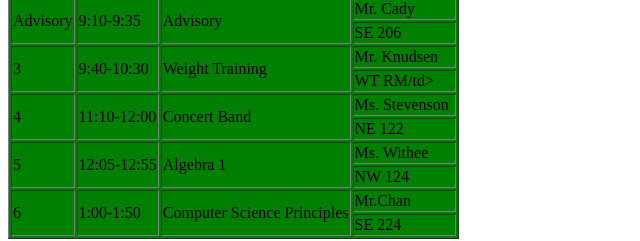
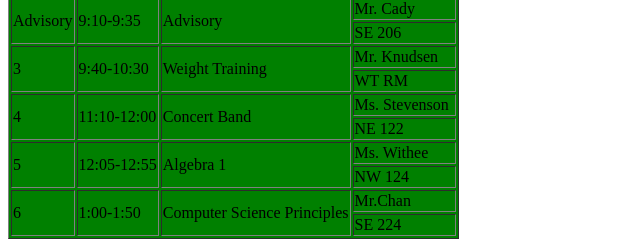
Before and after one commit to bruhhomiejared/classexamples, a plain HTML site: page schedule.html in a window 1280 px wide. Shown: the part 248-489 px from the top of the page, 0-640 px from the left. Drawn offline with Linux system fonts and the light colour scheme.

Commit message:
Update schedule.html

```diff
--- a/schedule.html
+++ b/schedule.html
@@ -54,7 +54,7 @@
         <td>Mr. Knudsen</td>
       </tr>
       <tr>
-        <td>WT RM/td>
+        <td>WT RM</td>
       </tr>
        <tr>
         <td rowspan=2>4</td>
```
